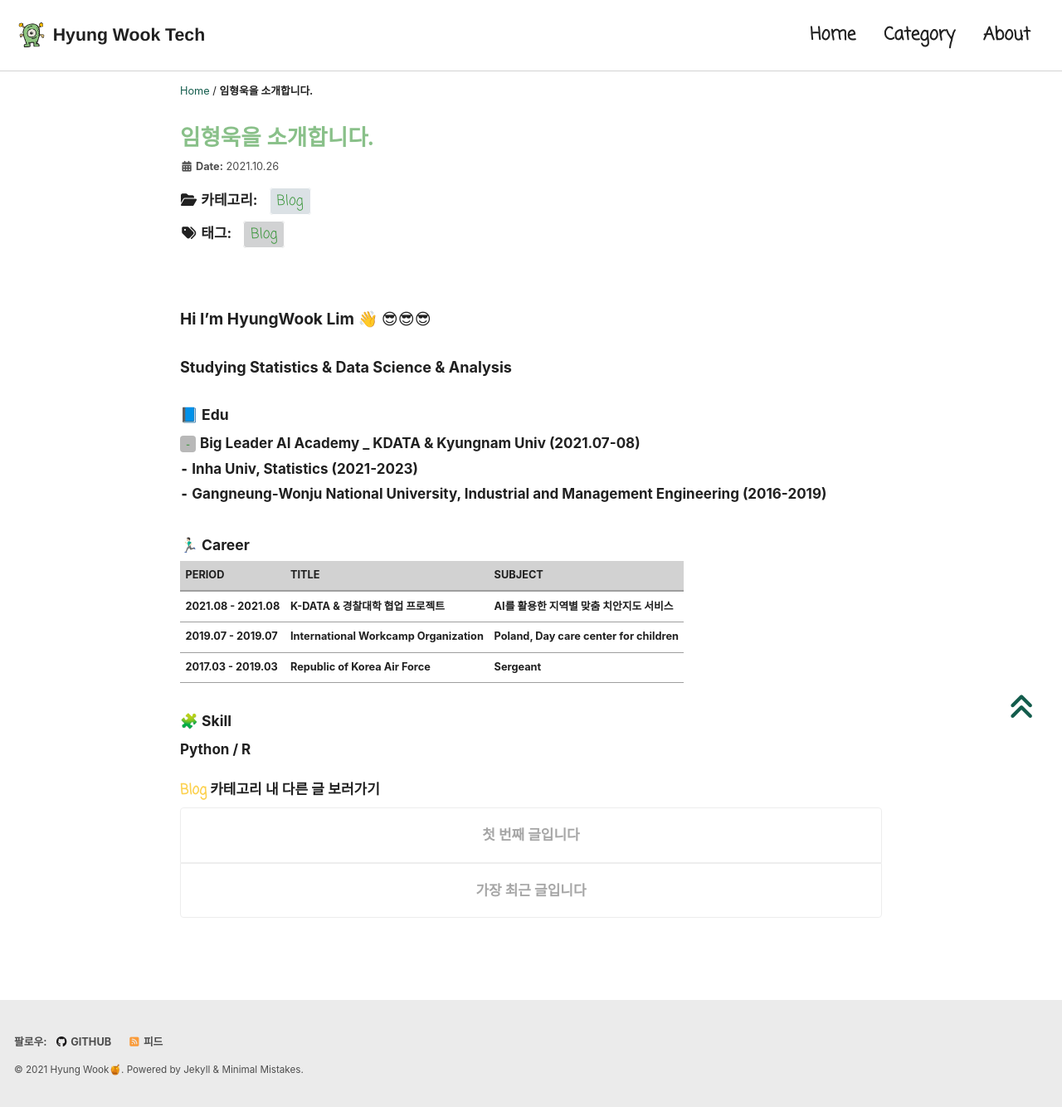
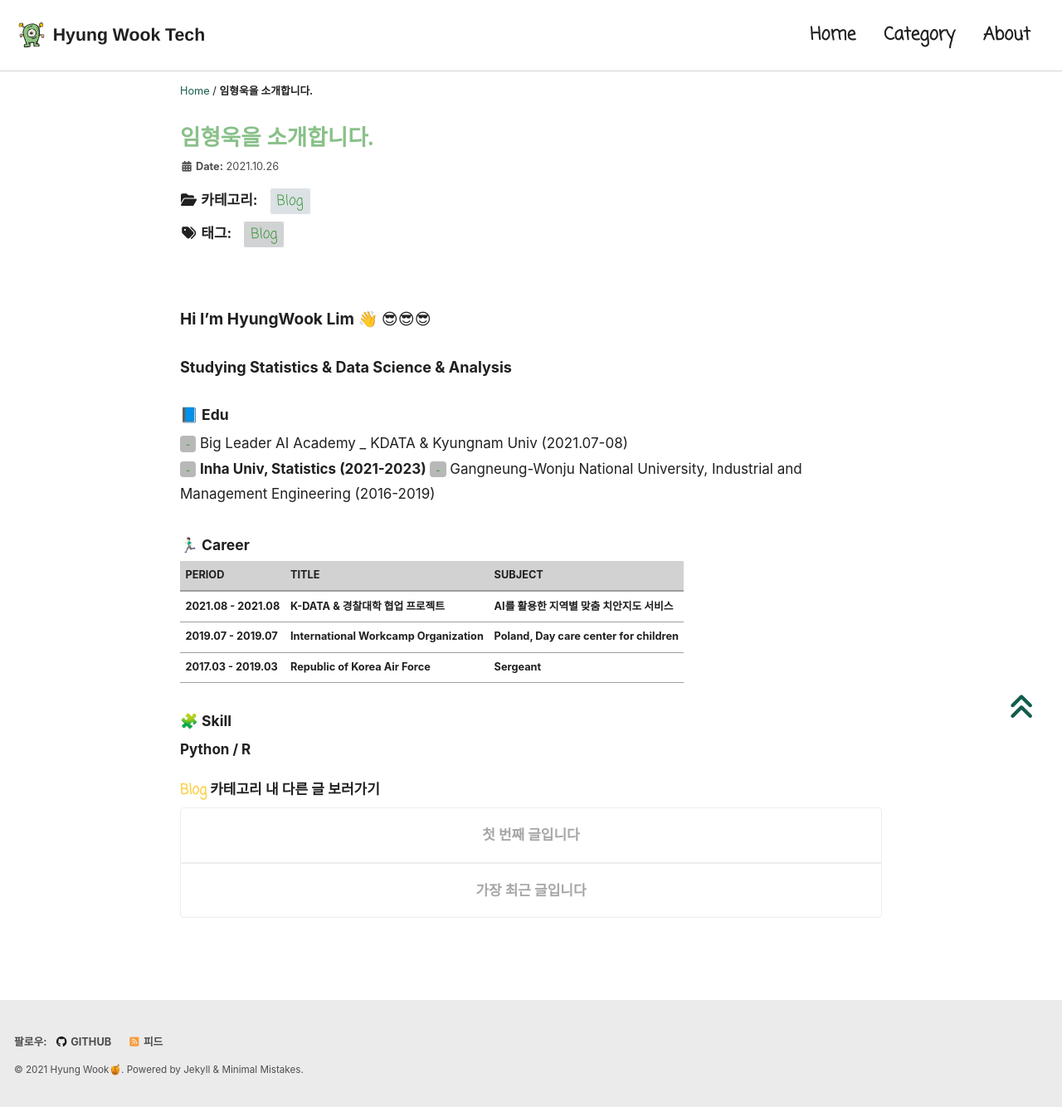
Before and after one commit to hwlim2010/hwlim2010.github.io, a Jekyll site: the page built from _pages/about.md, in a window 1280 px wide. Shown: the whole page at 83% size. Built offline with Jekyll 4.4.1, drawn with Linux system fonts in a browser that asks for light colours; cached includes are drawn as plain includes; nearby versions of some CDN libraries; some web fonts are replaced.

```diff
--- a/_pages/about.md
+++ b/_pages/about.md
@@ -15,9 +15,9 @@ tags:
 
 ##### 📘 ️Edu
 
-`-` **Big Leader AI Academy _ KDATA & Kyungnam Univ (2021.07-08)
-`-` Inha Univ, Statistics (2021-2023)
-`-` Gangneung-Wonju National University, Industrial and Management Engineering (2016-2019)**
+`-` Big Leader AI Academy _ KDATA & Kyungnam Univ (2021.07-08)
+`-` **Inha Univ, Statistics (2021-2023)**
+`-` Gangneung-Wonju National University, Industrial and Management Engineering (2016-2019)
 
 ##### 🏃🏻‍♂️ Career
 
```
